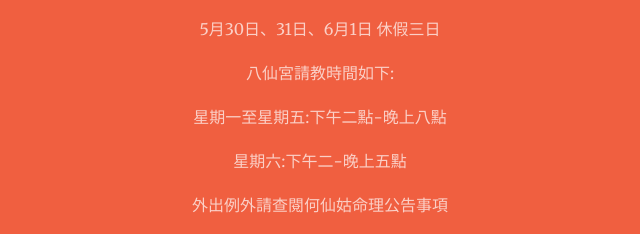
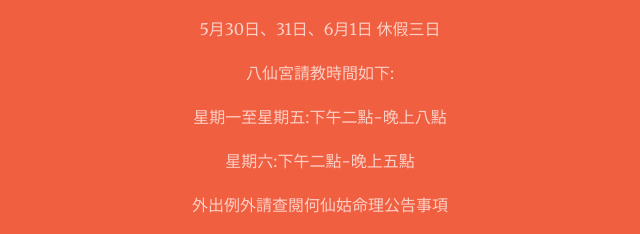
Before and after one commit to st8711000/enterprise-website, a website: page index.html in a window 1280 px wide. Shown: the part 1003-1237 px from the top of the page, 320-960 px from the left. Drawn offline with nearby package versions, Linux system fonts and the light colour scheme.

Commit message:
Update index.html

```diff
--- a/index.html
+++ b/index.html
@@ -92,7 +92,7 @@
                     <p class="text-faded">5月30日、31日、6月1日 休假三日</p>
                     <p class="text-faded">八仙宮請教時間如下:</p>
                     <p class="text-faded">星期一至星期五:下午二點-晚上八點</p>
-                    <p class="text-faded">星期六:下午二-晚上五點</p>
+                    <p class="text-faded">星期六:下午二點-晚上五點</p>
                     <p class="text-faded">外出例外請查閱何仙姑命理公告事項</p>
                     <p class="text-faded">八仙宮自民國79年開始度眾生，至今30年。整修後邁入第二階段以「弘道」、「教學」為主旨，對眾生改運即告一段落。</p>
                 </div>
```
